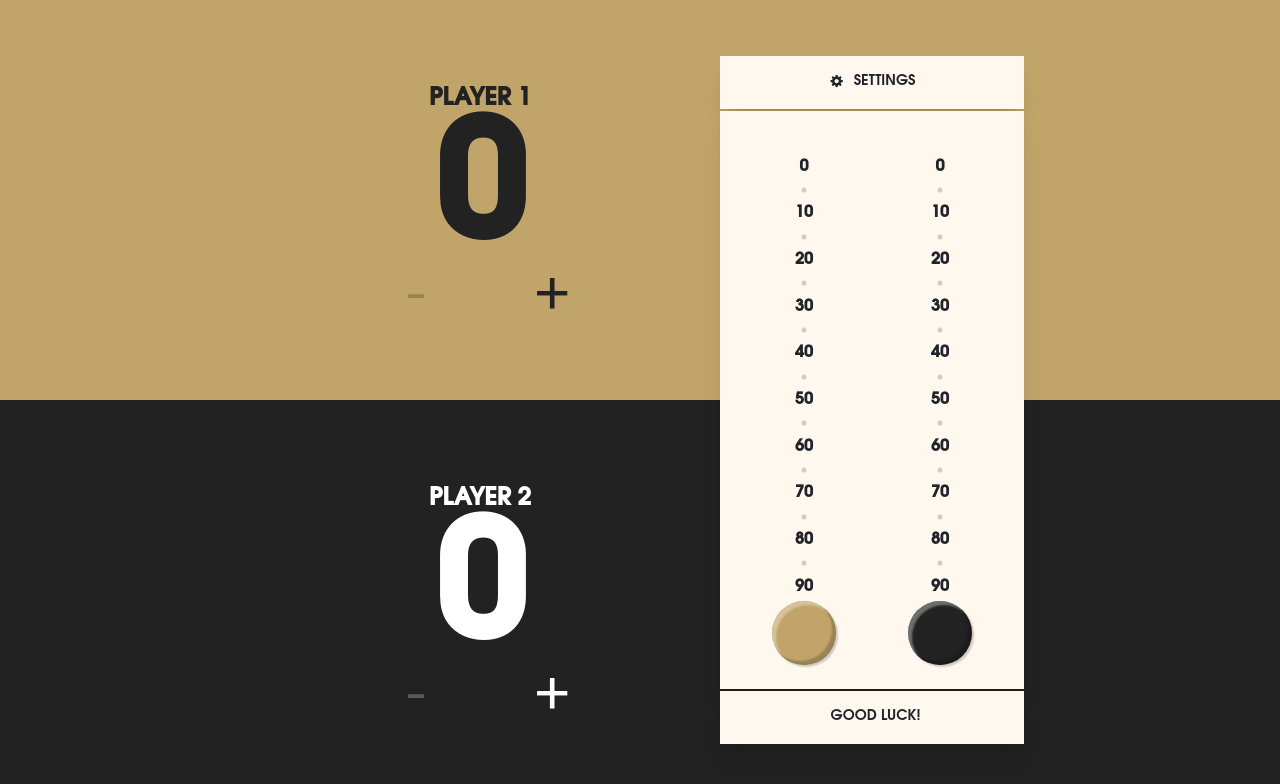
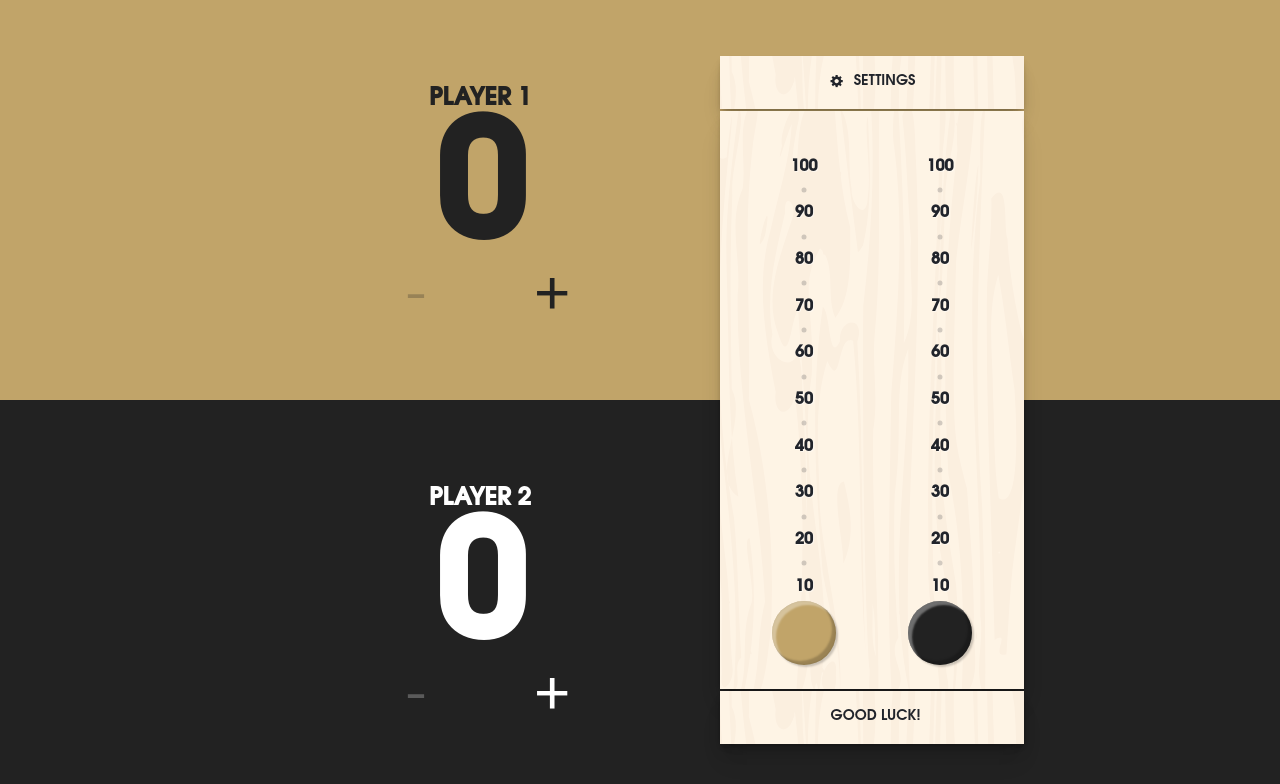
Before and after one commit to johnwarne/crokinole-scoreboard, a PHP site: page / in a window 1280 px wide. Shown: the top 784 px of the page. Run offline with PHP 8.4, Linux system fonts and the light colour scheme.

Commit message:
Give track a wood background

```diff
--- a/css/style.css
+++ b/css/style.css
@@ -351,6 +351,7 @@
 }
 body #app > .players .player .form-group.player-score input {
   -moz-appearance: textfield;
+  appearance: textfield;
   font-size: clamp(1em, 100cqb, 50cqi);
   line-height: 1;
 }
@@ -444,7 +444,21 @@
   touch-action: manipulation;
 }
 body #app .track > * {
-  box-shadow: 0 20px 25px -5px rgba(0, 0, 0, 0.1), 0 8px 10px -6px rgba(0, 0, 0, 0.1);
+  box-shadow: 0 20px 25px -5px rgba(0, 0, 0, 0.1), 0 8px 10px -6px rgba(0, 0, 0, 0.1), 0 4px 6px -1px rgba(0, 0, 0, 0.1), 0 2px 4px -2px rgba(0, 0, 0, 0.1), 0 10px 15px -3px rgba(0, 0, 0, 0.1), 0 4px 6px -4px rgba(0, 0, 0, 0.1);
+}
+body #app .track .track-bg {
+  position: absolute;
+  display: block;
+  content: "";
+  top: 0;
+  right: 0;
+  bottom: 0;
+  left: 0;
+  background-image: url(../img/wood-grain.svg);
+  background-size-y: 100vh;
+  background-position: center;
+  opacity: 0.2;
+  z-index: -1;
 }
 body #app .track .inner {
   position: relative;
@@ -522,7 +536,7 @@
 }
 body #app .track .inner .player .player-track {
   display: flex;
-  flex-direction: column-reverse;
+  flex-direction: column;
   justify-content: space-between;
   align-items: center;
   height: 100%;
@@ -536,35 +550,30 @@
   justify-content: center;
   align-items: center;
   font-size: 0.8em;
+  text-shadow: 1px 1px 0 rgba(255, 255, 255, 0.5);
 }
 @media screen and (min-width: 768px) {
   body #app .track .inner .player .player-track span {
     font-size: 1em;
   }
 }
-body #app .track .inner .player .player-track.show-all-increments > span {
+body #app .track .inner .player .player-track.show-all-increments {
+  --number-of-segments: 1;
+}
+body #app .track .inner .player .player-track.show-all-increments > span:not(:last-of-type) {
   z-index: 0;
 }
-body #app .track .inner .player .player-track.show-all-increments > span:before {
-  position: absolute;
-  top: -1.2em;
-  right: -0.5em;
-  bottom: -1.2em;
-  left: -0.5em;
-  content: "";
-  background-color: var(--theme-color-track-bg);
-  z-index: -1;
-}
-body #app .track .inner .player .player-track.show-all-increments:before {
-  position: absolute;
+body #app .track .inner .player .player-track.show-all-increments > span:not(:last-of-type):before {
   display: block;
   content: "";
+  position: absolute;
   top: 0;
-  bottom: 0;
-  left: 0;
+  left: 50%;
   width: 1px;
+  height: calc(50cqh / var(--number-of-segments));
   background-color: black;
-  opacity: 0.1;
+  opacity: 0.2;
+  transform: translateY(50%);
   z-index: -1;
 }
 body #app .track .inner .player .player-track:not(.show-all-increments) span:nth-of-type(even) {
@@ -592,6 +601,7 @@
   flex-direction: column;
   justify-content: space-between;
   gap: 2px;
+  background-color: var(--theme-color-track-bg);
   z-index: 1;
 }
 body #app .track .game-actions.action-reset {
@@ -610,7 +620,7 @@
   font-weight: 700;
   text-transform: uppercase;
   color: var(--theme-color-text);
-  background-color: var(--theme-color-track-bg);
+  background-color: transparent;
   border: 0;
   cursor: pointer;
   touch-action: manipulation;
--- a/css/style.scss
+++ b/css/style.scss
@@ -268,11 +266,8 @@
 						justify-content: center;
 						align-items: center;
 						input {
-							// width: 2em;
-							// width: 200cqb;
-							// height: 1.1em;
 							-moz-appearance: textfield;
-							// font-size: clamp(3rem, 8vw, 4rem);
+							appearance: textfield;
 							font-size: clamp(1em, 100cqb, 50cqi);
 							line-height: 1;
 							&::-webkit-outer-spin-button,
@@ -374,7 +361,21 @@
 				touch-action: manipulation;
 			}
 			> * {
-				box-shadow: 0 20px 25px -5px rgb(0 0 0 / 0.1), 0 8px 10px -6px rgb(0 0 0 / 0.1);
+				box-shadow: 0 20px 25px -5px rgb(0 0 0 / 0.1), 0 8px 10px -6px rgb(0 0 0 / 0.1), 0 4px 6px -1px rgb(0 0 0 / 0.1), 0 2px 4px -2px rgb(0 0 0 / 0.1), 0 10px 15px -3px rgb(0 0 0 / 0.1), 0 4px 6px -4px rgb(0 0 0 / 0.1);
+			}
+			.track-bg {
+				position: absolute;
+				display: block;
+				content: '';
+				top: 0;
+				right: 0;
+				bottom: 0;
+				left: 0;
+				background-image: url(../img/wood-grain.svg);
+				background-size-y: 100vh;
+				background-position: center;
+				opacity: 0.2;
+				z-index: -1;
 			}
 			.inner {
 				position: relative;
@@ -458,35 +458,28 @@
 							justify-content: center;
 							align-items: center;
 							font-size: 0.8em;
+							text-shadow: 1px 1px 0 rgba(255,255,255, 0.5);
 							@media screen and (min-width: 768px) {
 								font-size: 1em;
 							}
 						}
 						&.show-all-increments {
-							> span {
+							--number-of-segments: 1;
+							> span:not(:last-of-type) {
 								z-index: 0;
 								&:before {
+									display: block;
+									content: '';
 									position: absolute;
-									top: -1.2em;
-									right: -0.5em;
-									bottom: -1.2em;
-									left: -0.5em;
-									content: '';
-									background-color: var(--theme-color-track-bg);
+									top: 0;
+									left: 50%;
+									width: 1px;
+									height: calc((50cqh / var(--number-of-segments)));
+									background-color: black;
+									opacity: 0.2;
+									transform: translateY(50%);
 									z-index: -1;
 								}
-							}
-							&:before {
-								position: absolute;
-								display: block;
-								content: '';
-								top: 0;
-								bottom: 0;
-								left: 0;
-								width: 1px;
-								background-color: black;
-								opacity: 0.1;
-								z-index: -1;
 							}
 						}
 						&:not(.show-all-increments) span:nth-of-type(even) {
@@ -517,6 +510,7 @@
 				flex-direction: column;
 				justify-content: space-between;
 				gap: 2px;
+				background-color: var(--theme-color-track-bg);
 				z-index: 1;
 				&.action-reset {
 					z-index: 2;
@@ -534,7 +528,7 @@
 					font-weight: 700;
 					text-transform: uppercase;
 					color: var(--theme-color-text);
-					background-color: var(--theme-color-track-bg);
+					background-color: transparent;
 					border: 0;
 					cursor: pointer;
 					touch-action: manipulation;
--- a/index.html
+++ b/index.html
@@ -17,7 +17,7 @@
     <meta name="application-name" content="Crokinole Scoreboard">
     <meta name="msapplication-TileColor" content="#cebaa6">
     <meta name="theme-color" content="#cebaa6">
-    <link rel="stylesheet" id="crokinole-scoreboard-style-css" href="css/style.css?v=1704819505" type="text/css" media="all">
+    <link rel="stylesheet" id="crokinole-scoreboard-style-css" href="css/style.css?v=1704833491" type="text/css" media="all">
   </head>
 
   <body>
@@ -44,6 +44,7 @@
       <div class="track">
 
         <div class="game-actions action-settings">
+          <div class="track-bg"></div>
           <button type="button" class="settings" @click="openSettingsModal" alt="Settings">
             <svg width="20" height="20" viewBox="0 0 20 20" xmlns="http://www.w3.org/2000/svg"><path fill="currentColor" d="M18 12h-2.18c-.17.7-.44 1.35-.81 1.93l1.54 1.54l-2.1 2.1l-1.54-1.54c-.58.36-1.23.63-1.91.79V19H8v-2.18c-.68-.16-1.33-.43-1.91-.79l-1.54 1.54l-2.12-2.12l1.54-1.54c-.36-.58-.63-1.23-.79-1.91H1V9.03h2.17c.16-.7.44-1.35.8-1.94L2.43 5.55l2.1-2.1l1.54 1.54c.58-.37 1.24-.64 1.93-.81V2h3v2.18c.68.16 1.33.43 1.91.79l1.54-1.54l2.12 2.12l-1.54 1.54c.36.59.64 1.24.8 1.94H18zm-8.5 1.5c1.66 0 3-1.34 3-3s-1.34-3-3-3s-3 1.34-3 3s1.34 3 3 3"/></svg>
             <span>Settings</span>
@@ -51,6 +52,7 @@
         </div>
 
         <div class="inner">
+          <div class="track-bg"></div>
           <div v-for="(player, index) in players" class="player">
             <label :for="`player-` + (index + 1) + `-color`" class="sr-only">Player {{ index + 1 }} color</label>
             <div class="player-piece" :name="`player-` + (index + 1) + `-color`" :id="`player-` + (index + 1) + `-color`" :style="`--player-color: ` + player.color + `; --player-score: ` + player.score / score.max" list="colors"></div>
@@ -65,12 +67,14 @@
         </div>
 
         <div class="game-actions action-reset">
+          <div class="track-bg"></div>
           <button :disabled="!game_is_underway" type="button" class="reset" @click="resetScore" alt="Reset Score">
             <svg width="20" height="20" viewBox="0 0 20 20" xmlns="http://www.w3.org/2000/svg"><path fill="currentColor" d="M12 5H7V2L1 6l6 4V7h5c2.2 0 4 1.8 4 4s-1.8 4-4 4H7v2h5c3.3 0 6-2.7 6-6s-2.7-6-6-6" class="st0"/></svg>
             <span v-if="game_is_underway">Reset score</span>
             <span v-else>Good luck!</span>
           </button>
         </div>
+
       </div>
 
       <div class="overlay" :class="{active: modal.visible}" @click="closeModal($event)">
@@ -96,7 +100,8 @@
                     <label :for="`player-` + (index + 1) + `-name`">Name</label>
                     <input type="text" :name="`player-` + (index + 1) + `-name`" :id="`player-` + (index + 1) + `-name`" class="player-name" v-model="player.name" placeholder="Name" @focus="selectAll($event)" @blur="nameCheck">
                   </div>
-                  <div class="form-group color">                    <label :for="`player-` + (index + 1) + `-color`">Color</label>
+                  <div class="form-group color">
+                    <label :for="`player-` + (index + 1) + `-color`">Color</label>
                     <input type="color" :name="`player-` + (index + 1) + `-color`" :id="`player-` + (index + 1) + `-color`" class="player-color" list="colors" v-model="player.color">
                     <datalist id="colors">
                       <option v-for="color in colors">{{ color }}</option>
@@ -123,7 +128,7 @@
     <!-- <script src="vue.min.js?v=2.7.16"></script> -->
     <script src="js/vue.js?v=2.7.16"></script>
     <script src="js/confetti.browser.min.js?v=1.9.2"></script>
-    <script type="text/javascript" src="js/script.js?v=1704819505"></script>
+    <script type="text/javascript" src="js/script.js?v=1704833491"></script>
 
   </body>
 
```
Also changed, not shown: other parts of css/style.css (+28 -27 lines), other parts of css/style.scss (+20 -31 lines), img/wood-grain.svg (added). Lines whose indentation alone changed are shown as unchanged.
